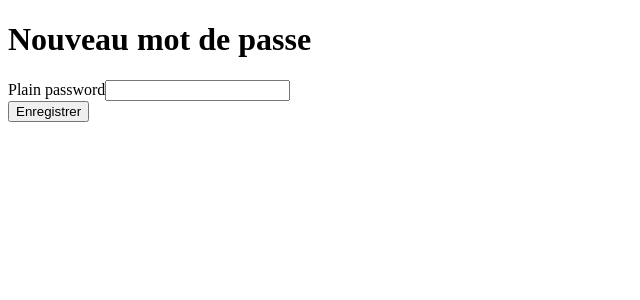
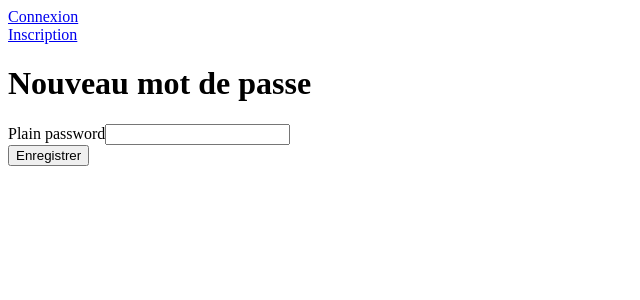
Before and after one commit to Samsuffy0100110/gabyshop-sf-2022-09, a Symfony app: template templates/security/reset_password/reset.html.twig in a window 1280 px wide. Shown: the top 300 px of the page, without its empty margins (0-640 px from the left). Run offline with Twig, Linux system fonts and the light colour scheme; the template is opened without the code that fills it, so the values that code supplies are empty; form fields are guessed from the names that the template uses; some libraries are stand-ins or nearby versions.

Commit message:
add security navbar

```diff
--- /dev/null
+++ b/assets/styles/_nav-security.scss
@@ -0,0 +1,3 @@
+.nav-security:hover {
+    background-color: rgb(65, 62, 62)
+}
--- a/assets/styles/app.scss
+++ b/assets/styles/app.scss
@@ -7,3 +7,4 @@ $fa-font-path: '~@fortawesome/fontawesome-free/webfonts';
 @import "variables";
 @import "~bootstrap/scss/bootstrap";
 @import "global";
+@import "nav-security";
--- a/src/Controller/FrontController.php
+++ b/src/Controller/FrontController.php
@@ -5,6 +5,7 @@ namespace App\Controller;
 use App\Repository\BannerRepository;
 use App\Repository\LogoRepository;
 use App\Repository\ThemeRepository;
+use App\Repository\UserRepository;
 use Symfony\Component\HttpFoundation\Response;
 use Symfony\Bundle\FrameworkBundle\Controller\AbstractController;
 
--- a/templates/base.html.twig
+++ b/templates/base.html.twig
@@ -12,7 +12,7 @@
 		{% block stylesheets %}
 			{{ encore_entry_link_tags('app') }}
 		{% endblock %}
-	    {{ render(controller('App\\Controller\\FrontController::logo')) }}
+
 		{% block javascripts %}
 			{{ encore_entry_script_tags('app') }}
 		{% endblock %}
@@ -27,6 +27,8 @@
 		{% endfor %}
 
 		{% endfor %}
+		{% include "includes/navsecurity/index.html.twig" %}
+		{{ render(controller('App\\Controller\\FrontController::logo')) }}
 		{% block body %}
 		{% endblock %}
 		{% block footer %}
--- a/templates/includes/navsecurity/index.html.twig
+++ b/templates/includes/navsecurity/index.html.twig
@@ -0,0 +1,36 @@
+{% if app.user %}
+	<div class="container-fluid bg-dark g-0">
+		<div class="row">
+			{% if is_granted('ROLE_ADMIN') %}
+				<div class="col-lg-8"></div>
+				<div class="col-lg-1 text-center">
+					<a class="nav-link nav-security text-white p-2" href="{{ path('admin') }}">Administration</a>
+				</div>
+			{% else %}
+				<div class="col-lg-9"></div>
+			{% endif %}
+			<div class="col-lg-1 text-center">
+				<a class="nav-link text-white p-2">Bonjour
+					{{ app.user.firstname }}</a>
+			</div>
+			<div class="col-lg-1 text-center">
+				<a class="nav-link nav-security text-white p-2" href="{{ path('register') }}">Mon Compte</a>
+			</div>
+			<div class="col-lg-1 text-center">
+				<a class="nav-link nav-security text-white p-2" href="{{ path('logout') }}">Déconnexion</a>
+			</div>
+		</div>
+	</div>
+{% else %}
+	<div class="container-fluid bg-dark g-0">
+		<div class="row">
+			<div class="col-lg-10"></div>
+			<div class="col-lg-1 text-center">
+				<a class="nav-link nav-security text-white p-2" href="{{ path('login') }}">Connexion</a>
+			</div>
+			<div class="col-lg-1 text-center">
+				<a class="nav-link nav-security text-white p-2" href="{{ path('register') }}">Inscription</a>
+			</div>
+		</div>
+	</div>
+{% endif %}
```
